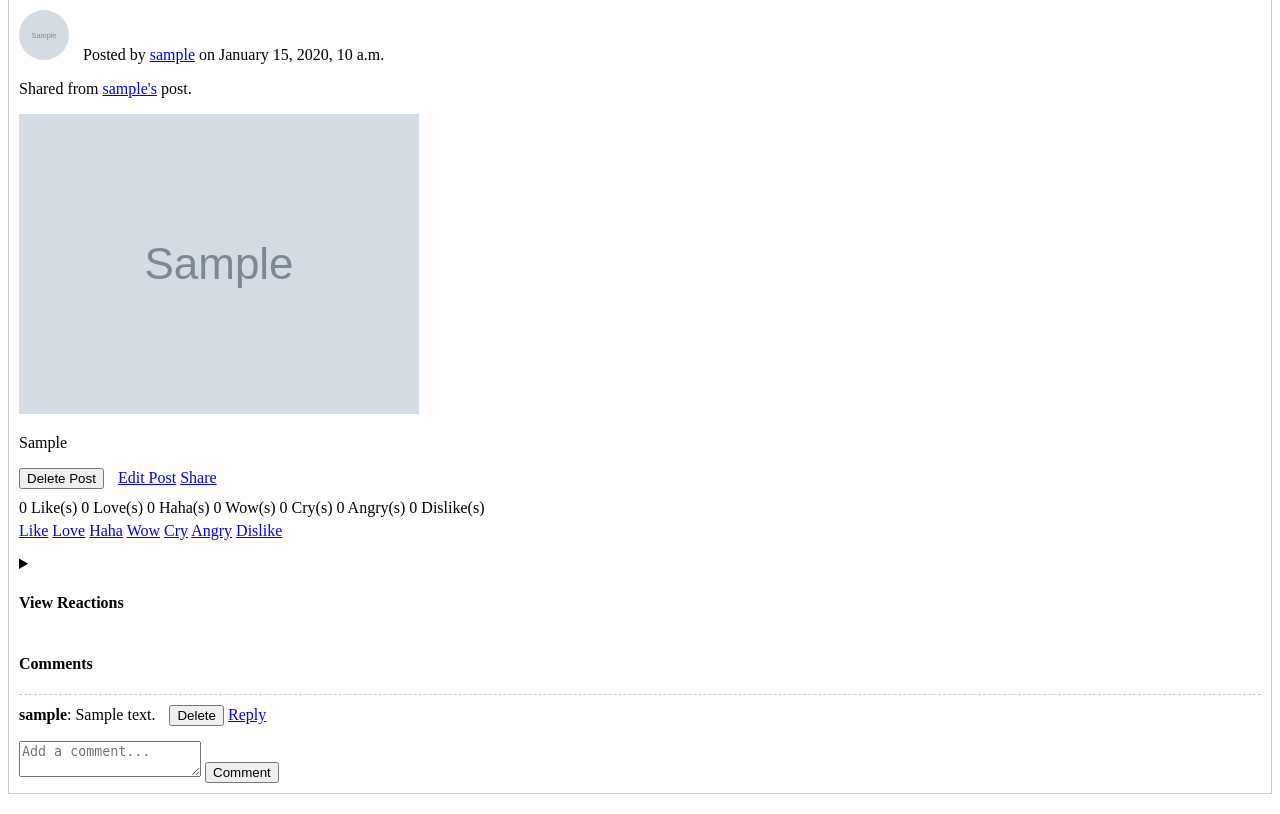
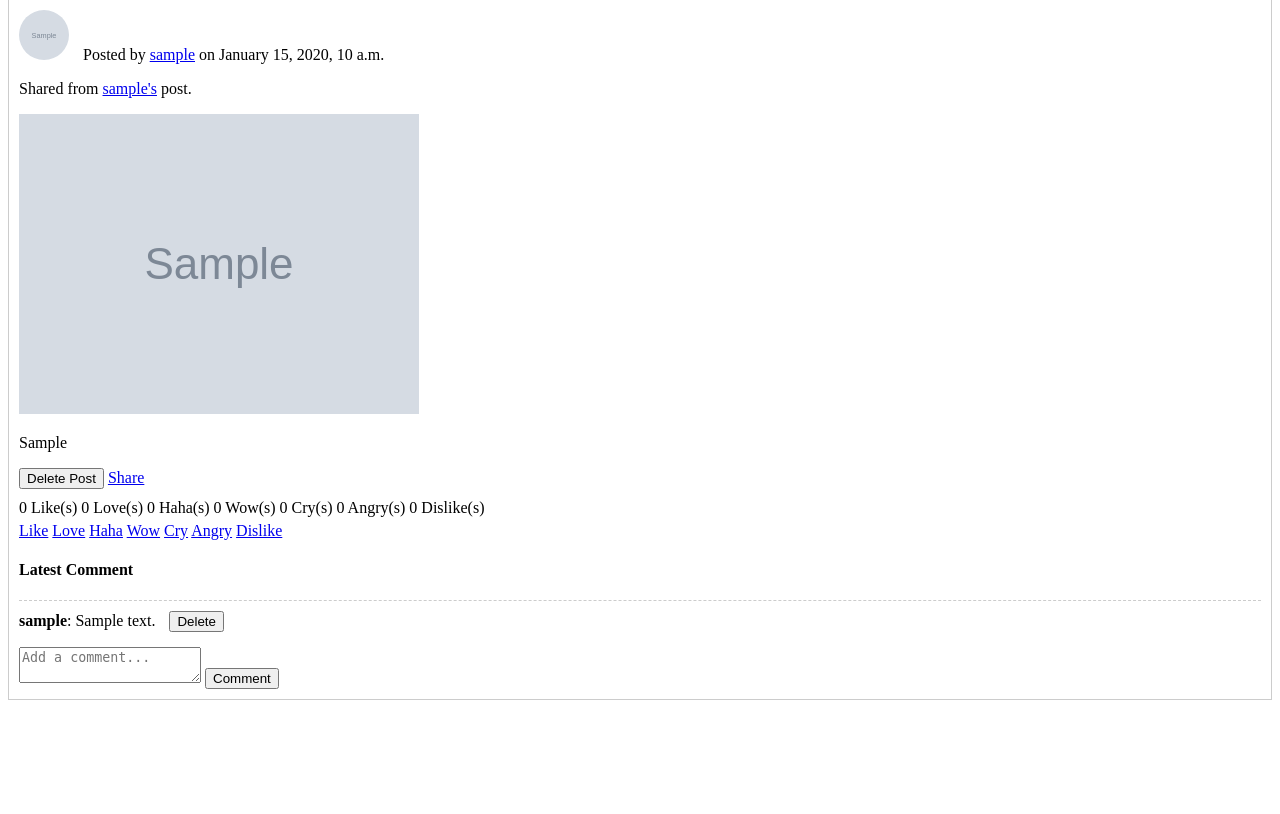
Before and after one commit to Hyunlai/projectobjor, a Django app: page /posts/ in a window 1280 px wide. Shown: the part 188-1002 px from the top of the page. After the commit the page ends 888 px from the top, so only its background shows below. Run offline with Django 5.2, Linux system fonts and the light colour scheme; a user stored in the database is signed in; tables that the repository leaves empty hold one stand-in row (values such as "Sample post"); grey boxes marked "Sample" are stand-in pictures.

Commit message:
WIP: Reworked Posts

```diff
--- a/Posts/views.py
+++ b/Posts/views.py
@@ -7,6 +7,8 @@ from django.shortcuts import render, redirect, get_object_or_404
 from django.db.models import Q
 from django.core.files.storage import default_storage
 from django.contrib.auth.models import User
+from django.http import JsonResponse
+import json
 
 # Create your views here.
 
@@ -174,9 +176,17 @@ def add_comment(request, post_id):
                 comment.parent_comment = parent_comment
 
             comment.save()
+
+            if request.headers.get('x-requested-with') == 'XMLHttpRequest':
+                return JsonResponse({
+                    'success': True,
+                    'comment_id': comment.id,
+                    'author_username': request.user.username,
+                    'comment_text': comment.text
+                })
+
             return redirect('home')
     return redirect('home')
-
 
 @login_required
 def delete_comment(request, comment_id):
--- a/templates/Accounts/profile.html
+++ b/templates/Accounts/profile.html
@@ -59,7 +59,6 @@
                     <a href="{% url 'add_reaction' post.id 'haha' %}" class="btn btn-primary" style="background-color: {% if post.user_reacted_type == 'haha' %}yellow{% endif %};">Haha</a>
                     <a href="{% url 'add_reaction' post.id 'wow' %}" class="btn btn-primary" style="background-color: {% if post.user_reacted_type == 'wow' %}orange{% endif %};">Wow</a>
                     <a href="{% url 'add_reaction' post.id 'cry' %}" class="btn btn-primary" style="background-color: {% if post.user_reacted_type == 'cry' %}gray{% endif %};">Cry</a>
-                    <a href="{% url 'add_reaction' post.id 'angry' %}" class="btn btn-primary" style="background-color: {% if post.user_reacted_type == 'angry' %}red{% endif %};">Angry</a>
                     <a href="{% url 'add_reaction' post.id 'dislike' %}" class="btn btn-primary" style="background-color: {% if post.user_reacted_type == 'dislike' %}black{% endif %};">Dislike</a>
                 </div>
 
--- a/templates/Base/home.html
+++ b/templates/Base/home.html
@@ -39,7 +39,6 @@
                             {% csrf_token %}
                             <button type="submit">Delete Post</button>
                         </form>
-                        <a href="{% url 'edit_post' post_id=post.id %}" style="margin-left: 10px;">Edit Post</a>
                     {% endif %}
 
                     <a href="{% url 'share_post' post.id %}">Share</a>
@@ -65,56 +64,29 @@
                     </div>
 
                     <div style="margin-top: 15px;">
-                        <details>
-                            <summary><h4>View Reactions</h4></summary>
-                            {% for reaction in post.react_set.all %}
-                                <p style="margin: 0;">{{ reaction.user.username }} reacted with "{{ reaction.type }}"</p>
-                            {% endfor %}
-                        </details>
-                    </div>
-
-                    <div style="margin-top: 20px;">
-                        <h4>Comments</h4>
-                        {% for comment in post.comments.all|dictsort:"created_at" %}
-                            {% if not comment.parent_comment %}
+                        <h4>Latest Comment</h4>
+                        <div id="latest-comment-{{ post.id }}">
+                            {% with latest_comment=post.comments.all|dictsort:"created_at"|last %}
+                                {% if latest_comment %}
                                     <div style="border-top: 1px dashed #ccc; padding-top: 10px; margin-top: 10px;">
-                                    <p style="display:inline;"><strong>{{ comment.author.username }}</strong>: {{ comment.text }}</p>
-                                    {% if request.user == comment.author %}
-                                        <form method="post" action="{% url 'delete_comment' comment_id=comment.id %}" style="display:inline; margin-left: 10px;">
-                                            {% csrf_token %}
-                                            <button type="submit">Delete</button>
-                                        </form>
-                                    {% endif %}
-                                    <a href="#" onclick="document.getElementById('reply-form-{{ comment.id }}').style.display='block';">Reply</a>
-
-                                    <div id="reply-form-{{ comment.id }}" style="display:none; margin-left: 20px;">
-                                        <form method="post" action="{% url 'add_comment' post_id=post.id %}">
-                                            {% csrf_token %}
-                                            <input type="hidden" name="parent_id" value="{{ comment.id }}">
-                                            <textarea name="text" placeholder="Add a reply..." required></textarea>
-                                            <button type="submit">Reply</button>
-                                        </form>
-                                    </div>
-                                    {% for reply in comment.replies.all|dictsort:"created_at" %}
-                                        <div style="margin-left: 40px; border-left: 2px solid #eee; padding-left: 10px; margin-top: 5px;">
-                                            <p style="display:inline;"><strong>{{ reply.author.username }}</strong>: {{ reply.text }}</p>
-                                            {% if request.user == reply.author %}
-                                                <form method="post" action="{% url 'delete_comment' comment_id=reply.id %}" style="display:inline; margin-left: 10px;">
+                                        <p style="display:inline;"><strong>{{ latest_comment.author.username }}</strong>: {{ latest_comment.text }}</p>
+                                        {% if request.user == latest_comment.author %}
+                                            <form method="post" action="{% url 'delete_comment' comment_id=latest_comment.id %}" style="display:inline; margin-left: 10px;">
                                                 {% csrf_token %}
                                                 <button type="submit">Delete</button>
                                             </form>
                                         {% endif %}
                                     </div>
-                                    {% endfor %}
+                                {% else %}
+                                    <p>No comments yet.</p>
+                                {% endif %}
+                            {% endwith %}
                         </div>
-                            {% endif %}
-                        {% empty %}
-                            <p>No comments yet.</p>
-                        {% endfor %}
 
                         <div style="margin-top: 15px;">
-                            <form method="post" action="{% url 'add_comment' post_id=post.id %}">
+                            <form method="post" action="{% url 'add_comment' post_id=post.id %}" class="comment-form">
                                 {% csrf_token %}
+                                <input type="hidden" name="post_id" value="{{ post.id }}">
                                 <textarea name="text" placeholder="Add a comment..." required></textarea>
                                 <button type="submit">Comment</button>
                             </form>
@@ -126,4 +98,53 @@
     {% else %}
         <p>No posts to display yet.</p>
     {% endif %}
+
+<script>
+    document.addEventListener('DOMContentLoaded', (event) => {
+        document.querySelectorAll('.comment-form').forEach(form => {
+            form.addEventListener('submit', function(e) {
+                e.preventDefault();
+
+                const postId = this.querySelector('input[name="post_id"]').value;
+                const commentText = this.querySelector('textarea[name="text"]').value;
+                const csrfToken = this.querySelector('input[name="csrfmiddlewaretoken"]').value;
+
+                fetch(this.action, {
+                    method: 'POST',
+                    headers: {
+                        'Content-Type': 'application/x-www-form-urlencoded',
+                        'X-Requested-With': 'XMLHttpRequest',
+                        'X-CSRFToken': csrfToken
+                    },
+                    body: `text=${encodeURIComponent(commentText)}&parent_id=&post_id=${postId}`
+                })
+                .then(response => response.json())
+                .then(data => {
+                    if (data.success) {
+                        const commentsContainer = document.getElementById(`latest-comment-${postId}`);
+
+                        const noCommentsMsg = commentsContainer.querySelector('p');
+                        if (noCommentsMsg && noCommentsMsg.textContent.trim() === 'No comments yet.') {
+                            noCommentsMsg.remove();
+                        }
+
+                        const newCommentDiv = document.createElement('div');
+                        newCommentDiv.style.borderTop = '1px dashed #ccc';
+                        newCommentDiv.style.paddingTop = '10px';
+                        newCommentDiv.style.marginTop = '10px';
+                        newCommentDiv.innerHTML = `<p style="display:inline;"><strong>${data.author_username}</strong>: ${data.comment_text}</p>`;
+
+                        commentsContainer.appendChild(newCommentDiv);
+
+                        this.querySelector('textarea[name="text"]').value = '';
+                    } else {
+                        console.error('Error adding comment:', data.error);
+                    }
+                })
+                .catch(error => console.error('Error:', error));
+            });
+        });
+    });
+</script>
+
 {% endblock %}
```
Also changed, not shown: templates/Posts/post_detail.html (+60 -2 lines). Lines whose indentation alone changed are shown as unchanged.
